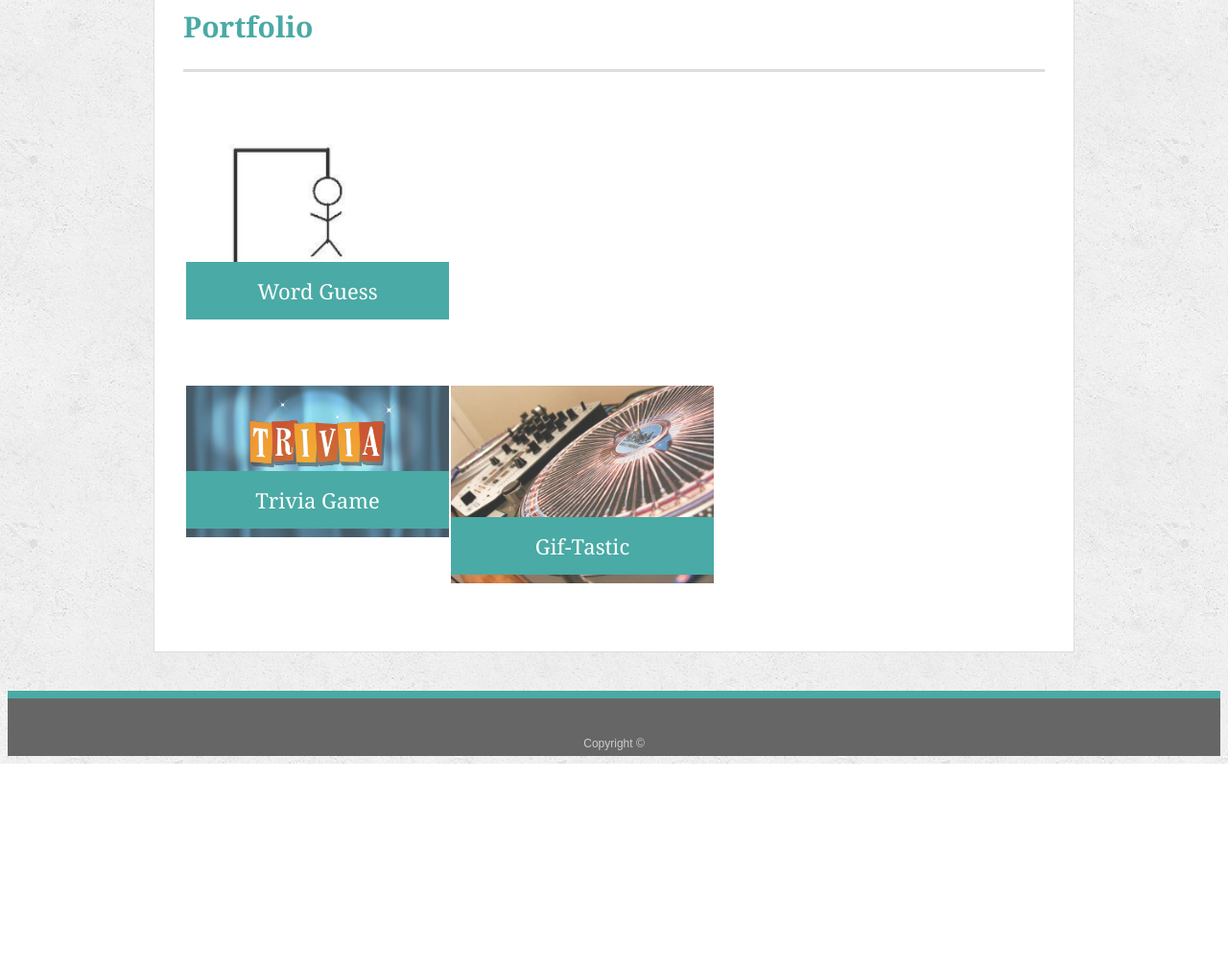
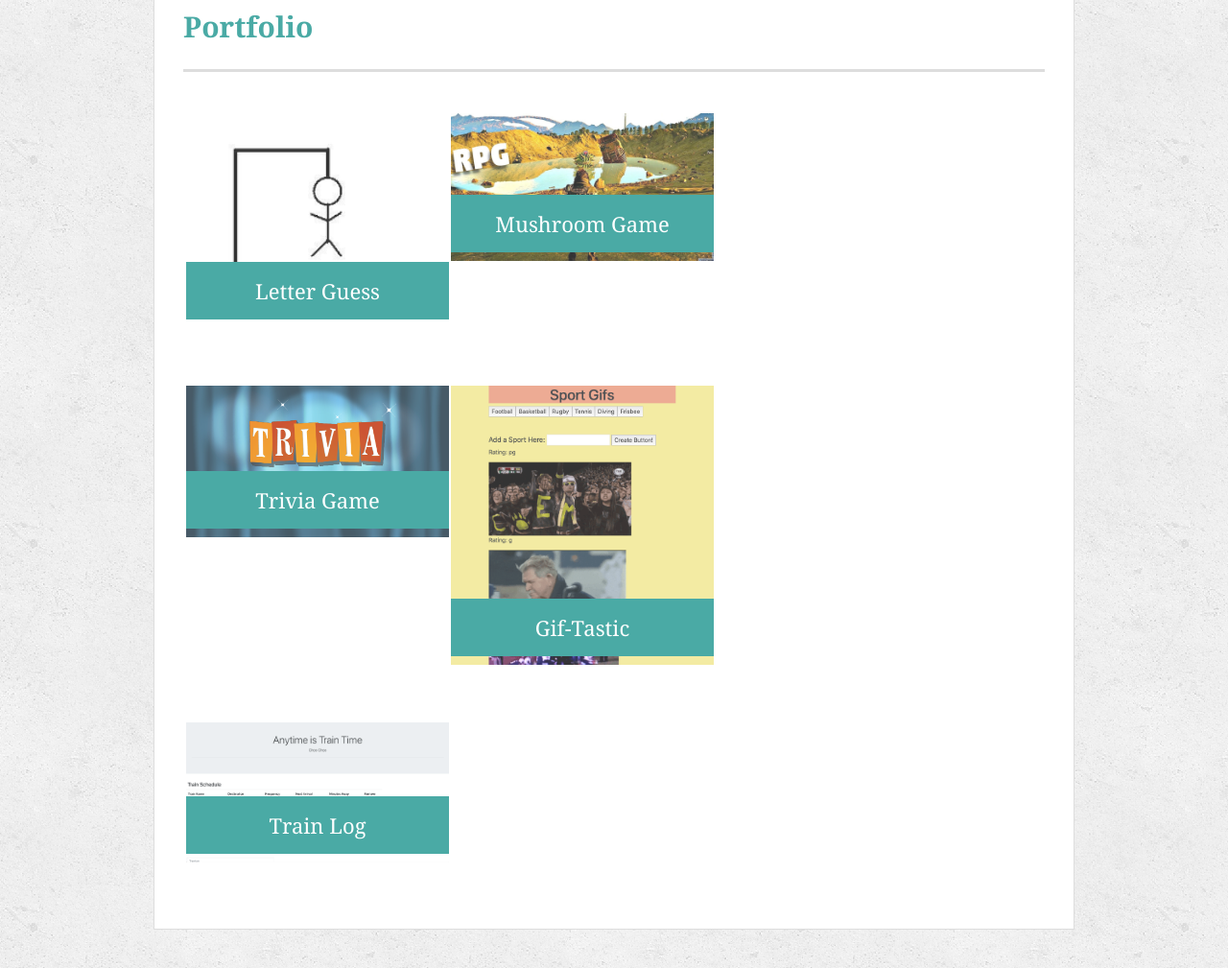
Before and after one commit to vicdubbeld/Responsive-Portfolio, a plain HTML site: page portfolio.html in a window 1280 px wide. Shown: the part 191-1200 px from the top of the page at 96% size. Before the commit the page ends 987 px from the top, so only its background shows below. Drawn offline with Linux system fonts and the light colour scheme.

Commit message:
portfolio update

```diff
--- a/portfolio.html
+++ b/portfolio.html
@@ -31,16 +31,17 @@
                             <a href="https://vicdubbeld.github.io/psychic-game/">
                                 <img src="hangman2 copy.png" alt="Word Guess">
 
-                                <h3>Word Guess</h3>
+                                <h3>Letter Guess</h3>
                             </a>
                         </div>
                     </td>
                     <td>
                         <div class="work">
-                            <a href = "https://vicdubbeld.github.io/unit-4-game/"
-                            <img src="rpg copy.jpg" alt="RPG Game">
+                            <a href="https://vicdubbeld.github.io/unit-4-game/">
+                                <img src="rpg copy.jpg" alt="Crystal Game">
 
-                            <h3>RPG Game</h3>
+                                <h3>Mushroom Game</h3>
+                            </a>
                         </div>
                     </td>
                 </tr>
@@ -57,14 +58,23 @@
                     <td>
                         <div class="work">
                             <a href="https://vicdubbeld.github.io/gif-tastic/">
-                                <img src="widget copy.jpg" alt="Rutgers Info Widget">
+                                <img src="mushroom.png" alt="Rutgers Info Widget">
 
                                 <h3>Gif-Tastic</h3>
                             </a>
                         </div>
+
                     </td>
                 </tr>
                 <tr>
+                    <td>
+                        <div class="work">
+                            <a hef="https://vicdubbeld.github.io/train-activity/">
+                                <img src="sample-copy.png" alt ="train log">
+                                <h3>Train Log</h3>
+                            </a>
+                        </div>
+                    </td>
 
 
         </section>
```
Also changed, not shown: mushroom.png (added), sample-copy.png (added), 1 other file.
